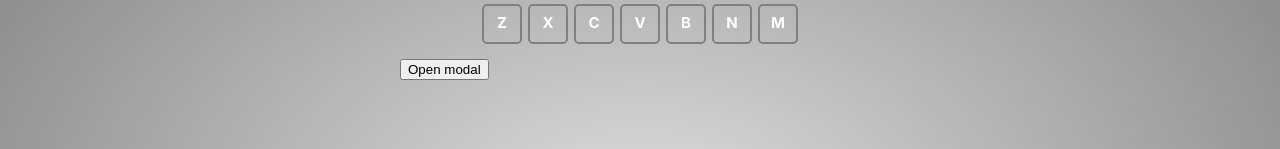
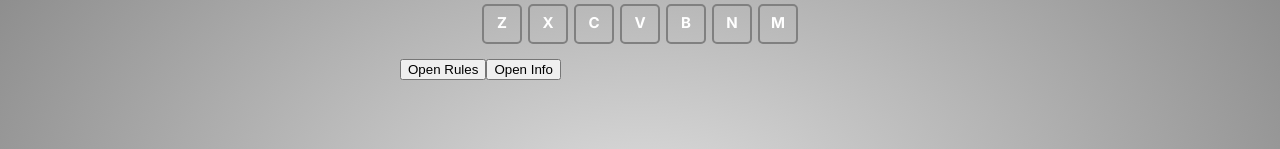
Before and after one commit to Singulars2022/cinedebarrio, a Vue app: page / in a window 1280 px wide. Shown: the part 180-329 px from the top of the page. Built offline with nearby package versions, Linux system fonts and the light colour scheme.

Commit message:
done click outside modal works

```diff
--- a/src/App.vue
+++ b/src/App.vue
@@ -1,9 +1,9 @@
 <script setup>
 import PanelLetters from './components/PanelLetters.vue';
 import keyboard from './components/Keyboard.vue';
-// import modal from './components/UX/Modal.vue';
 import helpIcon from './assets/icons/help_white_48dp.svg';
 import Rules from './components/pages/Rules.vue';
+import Info from './components/pages/Info.vue';
 import Modal from './components/UX/Modal.vue';
 </script>
 
@@ -78,7 +78,8 @@ export default {
   <modal :isModalVisible="isModalVisible" @close="closeModal">
     <component :is="currentModal" class="modal"></component>
   </modal>
-  <button @click="openModal(Rules)">Open modal</button>
+  <button @click="openModal(Rules)">Open Rules</button>
+  <button @click="openModal(Info)">Open Info</button>
 
   </main>
 
--- a/src/components/UX/Modal.vue
+++ b/src/components/UX/Modal.vue
@@ -16,7 +16,7 @@ export default {
 
 <template>
  <transition name="modal-fade">
-  <div v-if="isModalVisible" class="modal">
+  <div v-if="isModalVisible" class="modal" @click.self="close">
     <div class="modal-content">
         <slot></slot>
       <span class="closeModal" @click="close">&#9932;</span>
--- a/src/components/pages/Info.vue
+++ b/src/components/pages/Info.vue
@@ -1,5 +1,3 @@
- <template v-slot:content>
-      HOLA
-    </template>
-    <template v-slot:button> <img :src="helpIcon" alt="">
+ <template>
+ HOLA
  </template>
```
